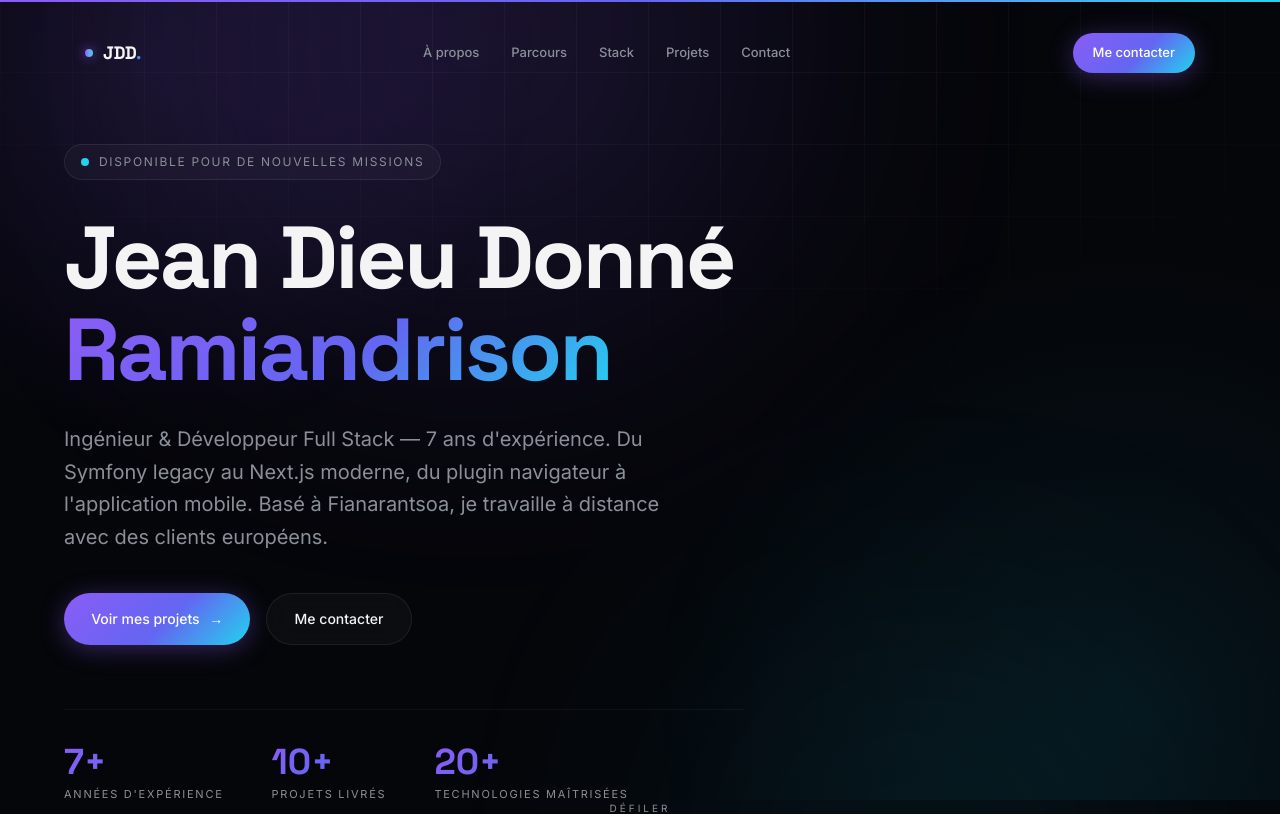
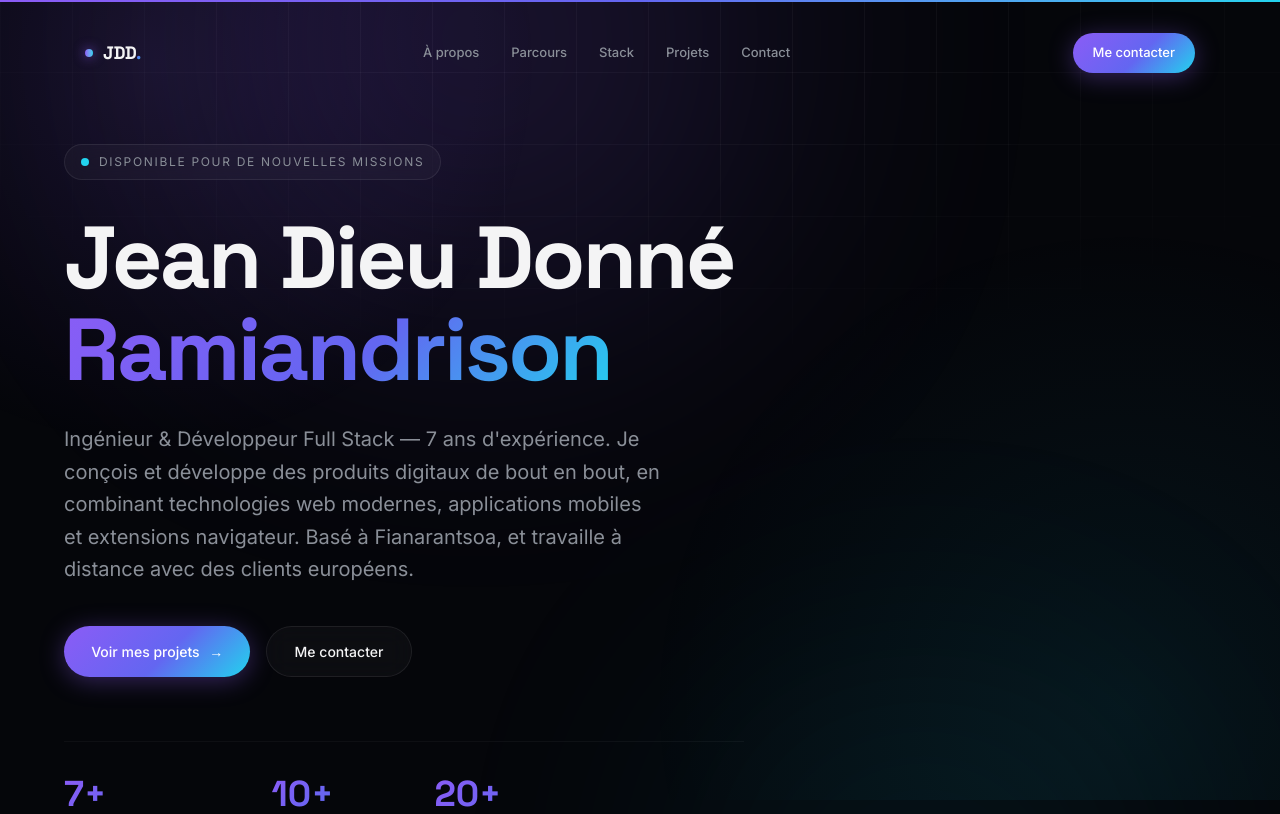
Before and after one commit to ramiandrison/portfolio-rjdd, a Next.js app: page / in a window 1280 px wide. Shown: the top 814 px of the page. Built offline with nearby package versions, Linux system fonts and the light colour scheme.

Commit message:
Update intro

```diff
--- a/components/sections/Hero.tsx
+++ b/components/sections/Hero.tsx
@@ -65,9 +65,9 @@ export default function Hero() {
             variants={item}
             className="mt-7 text-lg md:text-xl leading-relaxed text-[var(--text-muted)] max-w-[600px]"
           >
-            Ingénieur & Développeur Full Stack — 7 ans d&apos;expérience. Du Symfony legacy au
-            Next.js moderne, du plugin navigateur à l&apos;application mobile. Basé à Fianarantsoa,
-            je travaille à distance avec des clients européens.
+            Ingénieur & Développeur Full Stack — 7 ans d&apos;expérience. Je conçois et développe des produits digitaux de bout en bout, en combinant technologies web modernes, applications mobiles et extensions navigateur. Basé à Fianarantsoa, et travaille à distance avec des
+            clients européens.
+
           </motion.p>
 
           {/* CTA */}
```
